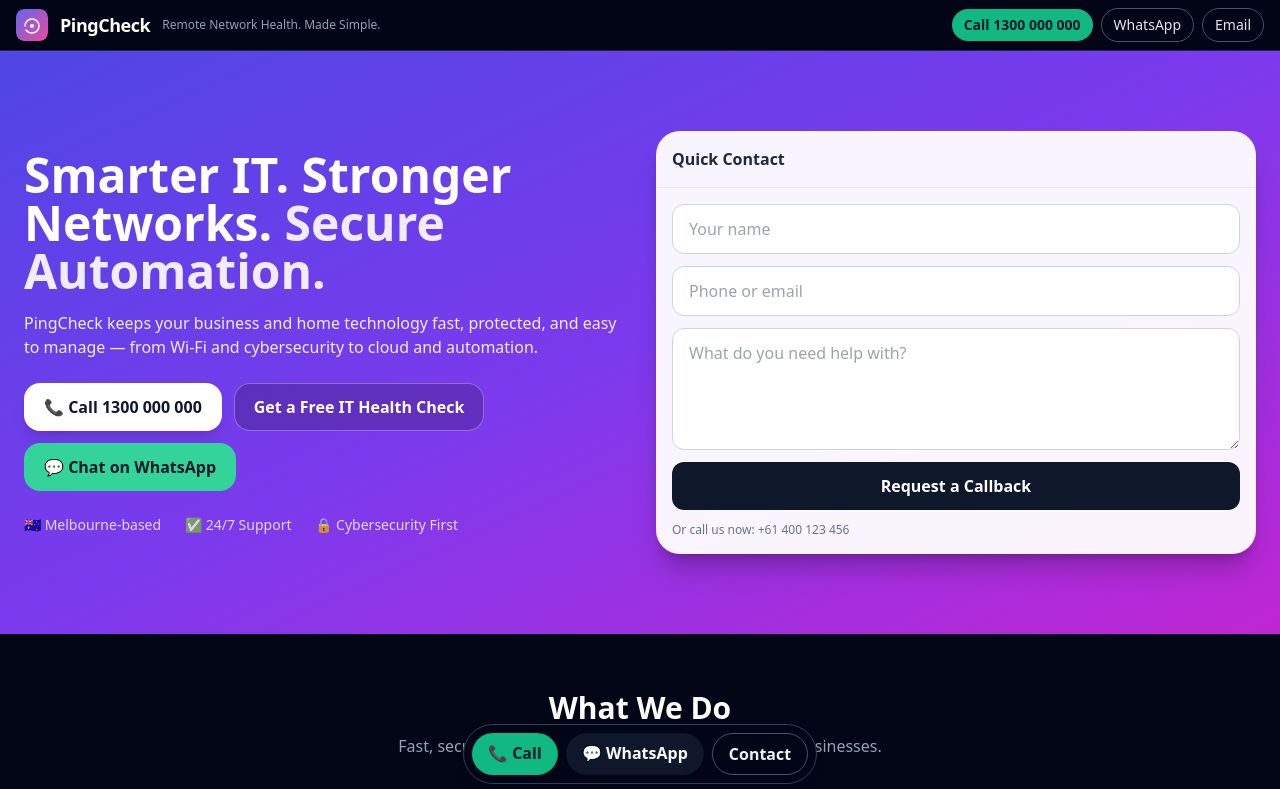
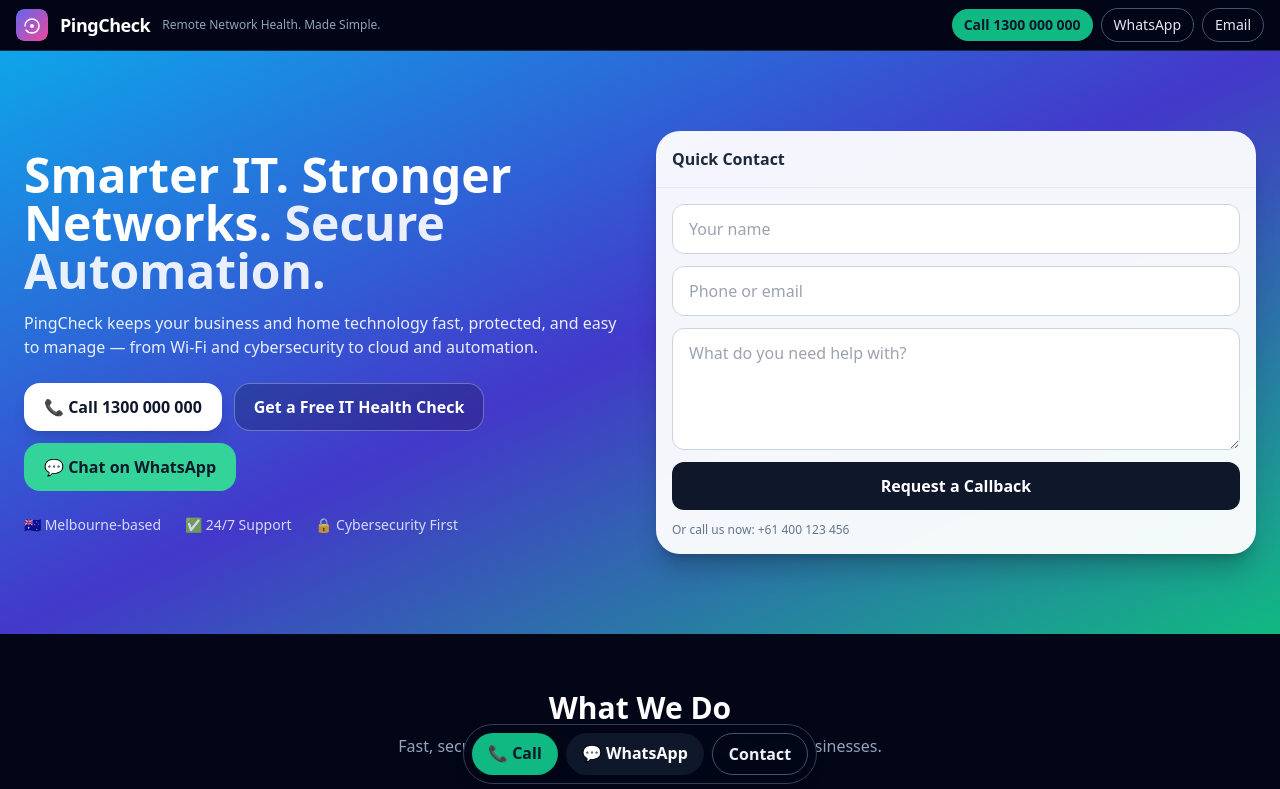
Before and after one commit to Code00700/pingcheck-site, a React (Vite) app: page / in a window 1280 px wide. Shown: the top 789 px of the page. Built offline with nearby package versions, Linux system fonts and the light colour scheme.

Commit message:
Update PingCheckLanding.jsx

```diff
--- a/src/PingCheckLanding.jsx
+++ b/src/PingCheckLanding.jsx
@@ -93,7 +93,7 @@ export default function PingCheckLanding() {
       </div>
 
       {/* HERO – Design A only */}
-      <section className="relative isolate bg-gradient-to-br from-indigo-600 via-violet-600 to-fuchsia-600 text-white">
+      <section className="relative isolate bg-gradient-to-br from-sky-500 via-indigo-700 to-emerald-500 text-white">
         <div className="mx-auto grid max-w-7xl grid-cols-1 items-center gap-8 px-6 py-20 md:grid-cols-2">
           <div>
             <h1 className="text-4xl font-black leading-tight md:text-5xl">
```
